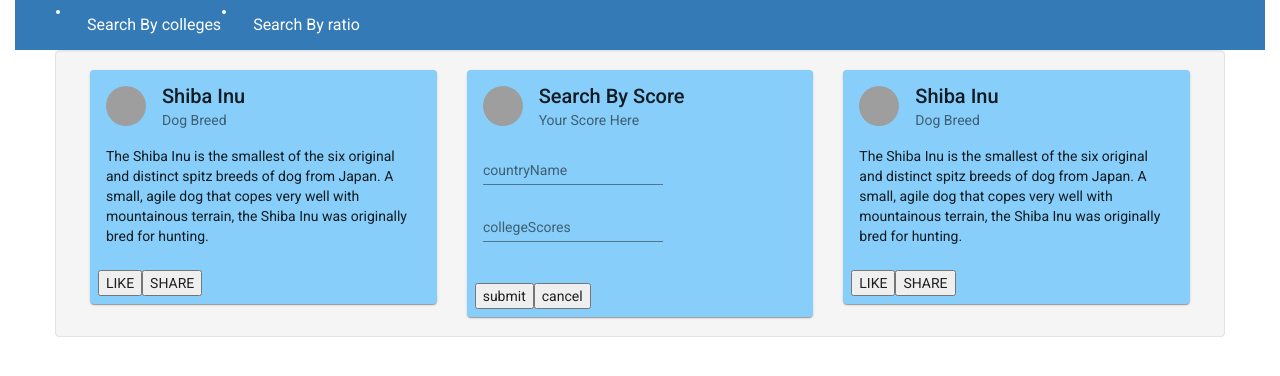
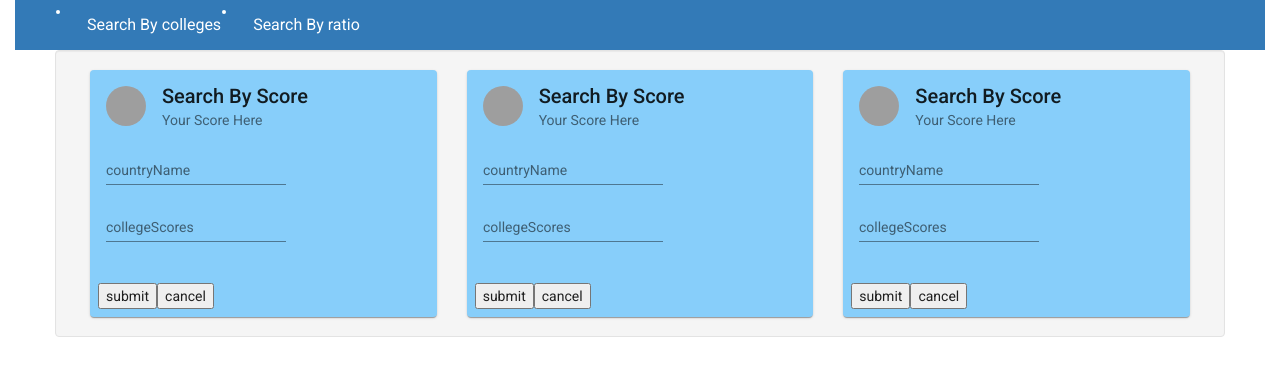
Before and after one commit to TejashreePhaniharam/CitizenServiceApp, an Angular app: page /searchByRatio/searchDynamic in a window 1280 px wide. Shown: the top 376 px of the page. Built offline with nearby package versions, Linux system fonts and the light colour scheme; no server answers; grey boxes are pictures that could not be loaded.

Commit message:
standing list table added

```diff
--- a/src/app/search-dynamic/search-dynamic.component.html
+++ b/src/app/search-dynamic/search-dynamic.component.html
@@ -3,71 +3,66 @@
 
 
   <div class="row well">
-    <div class="col-lg-4">
-    <mat-card class="example-card">
-        <mat-card-header>
-          <div mat-card-avatar class="example-header-image"></div>
-          <mat-card-title>Shiba Inu</mat-card-title>
-          <mat-card-subtitle>Dog Breed</mat-card-subtitle>
-        </mat-card-header>
-
-        <mat-card-content>
-          <p>
-            The Shiba Inu is the smallest of the six original and distinct spitz breeds of dog from Japan.
-            A small, agile dog that copes very well with mountainous terrain, the Shiba Inu was originally
-            bred for hunting.
-          </p>
-        </mat-card-content>
-        <mat-card-actions>
-          <button mat-button>LIKE</button>
-          <button mat-button>SHARE</button>
-        </mat-card-actions>
-      </mat-card>
-    </div>
-    <div class="col-lg-4">
+    <div class="col-lg-4" *ngIf="clicked">
       <mat-card class="example-card">
         <mat-card-header>
           <div mat-card-avatar class="example-header-image"></div>
           <mat-card-title>Search By Score</mat-card-title>
           <mat-card-subtitle>Your Score Here</mat-card-subtitle>
         </mat-card-header>
- <!-- <input type="text" [(ngModel)]='contributorName' [ngModelOptions]="{standalone: true}"  class="form-control" id="inputName"  /> -->
-
         <mat-card-content>
-
           <mat-form-field>
             <input matInput placeholder="countryName" [(ngModel)]="countryName">
           </mat-form-field>
           <mat-form-field>
             <input matInput placeholder="collegeScores" [(ngModel)]="collegeScores">
-
           </mat-form-field>
-
         </mat-card-content>
         <mat-card-actions>
-              <button mat-button (click)= "getByCountryNameCollegeScores(countryName, collegeScores)">submit </button>
+          <button mat-button (click)="getByCountryNameCollegeScores(countryName, collegeScores)">submit </button>
           <button mat-button>cancel</button>
         </mat-card-actions>
       </mat-card>
     </div>
-        <div class="col-lg-4">
+    <div class="col-lg-4" *ngIf="clicked">
       <mat-card class="example-card">
         <mat-card-header>
           <div mat-card-avatar class="example-header-image"></div>
-                  <mat-card-title>Shiba Inu</mat-card-title>
-                  <mat-card-subtitle>Dog Breed</mat-card-subtitle>
+          <mat-card-title>Search By Score</mat-card-title>
+          <mat-card-subtitle>Your Score Here</mat-card-subtitle>
         </mat-card-header>
-
         <mat-card-content>
-                  <p>
-                    The Shiba Inu is the smallest of the six original and distinct spitz breeds of dog from Japan.
-                    A small, agile dog that copes very well with mountainous terrain, the Shiba Inu was originally
-                    bred for hunting.
-                  </p>
+          <mat-form-field>
+            <input matInput placeholder="countryName" [(ngModel)]="countryName">
+          </mat-form-field>
+          <mat-form-field>
+            <input matInput placeholder="collegeScores" [(ngModel)]="collegeScores">
+          </mat-form-field>
         </mat-card-content>
         <mat-card-actions>
-                  <button mat-button>LIKE</button>
-                  <button mat-button>SHARE</button>
+          <button mat-button (click)="getByCountryNameCollegeScores(countryName, collegeScores)">submit </button>
+          <button mat-button>cancel</button>
+        </mat-card-actions>
+      </mat-card>
+    </div>
+    <div class="col-lg-4" *ngIf="clicked">
+      <mat-card class="example-card">
+        <mat-card-header>
+          <div mat-card-avatar class="example-header-image"></div>
+          <mat-card-title>Search By Score</mat-card-title>
+          <mat-card-subtitle>Your Score Here</mat-card-subtitle>
+        </mat-card-header>
+        <mat-card-content>
+          <mat-form-field>
+            <input matInput placeholder="countryName" [(ngModel)]="countryName">
+          </mat-form-field>
+          <mat-form-field>
+            <input matInput placeholder="collegeScores" [(ngModel)]="collegeScores">
+          </mat-form-field>
+        </mat-card-content>
+        <mat-card-actions>
+          <button mat-button (click)="getByCountryNameCollegeScores(countryName, collegeScores)">submit </button>
+          <button mat-button>cancel</button>
         </mat-card-actions>
       </mat-card>
     </div>
@@ -79,13 +74,9 @@
 
 
 
-<div class="row well" *ngIf="datasource1">
-  <table class="table-responsive" mat-table [dataSource]="datasource1"   class="mat-elevation-z8" matSort>
-    <ng-container matColumnDef="_id">
-        <th mat-header-cell *matHeaderCellDef mat-sort-header>Object ID</th>
-        <td mat-cell *matCellDef="let element">{{element._id}}</td>
-        <br>
-    </ng-container>
+  <div class="row well" *ngIf="datasource">
+    <table class="table-responsive" mat-table [dataSource]="datasource" class="mat-elevation-z8" matSort>
+
 
       <ng-container matColumnDef="categoryName">
         <th mat-header-cell *matHeaderCellDef mat-sort-header>Category Name</th>
--- a/src/app/search-dynamic/search-dynamic.component.ts
+++ b/src/app/search-dynamic/search-dynamic.component.ts
@@ -20,8 +20,8 @@ export class SearchDynamicComponent implements OnInit {
   colleges1:Colleges[];
   colleges:Colleges[];
   scoresBycountry:Colleges[];
-  tableColumns  :  string[] = ['_id','categoryName','collegeScores','collegeUrl', 'collegeScholarships', 'countryName', 'internationalStudentsRatio'];
-  datasource1;
+  tableColumns  :  string[] = ['categoryName','collegeScores','collegeUrl', 'collegeScholarships', 'countryName', 'internationalStudentsRatio'];
+  datasource;
   @ViewChild(MatSort) sort: MatSort;
   @ViewChild(MatPaginator) paginator: MatPaginator;
   @ViewChild(MatTable,{static:true}) table: MatTable<any>;
@@ -55,6 +55,8 @@ export class SearchDynamicComponent implements OnInit {
   localCampusInfo: string;    //categoryPage news
   alumniInfo: string;   //categoryPage pictures
   prospectus: string;// subCategoryPage pictures
+
+  clicked:boolean=true;
    constructor(private route:ActivatedRoute,
      private studentservice:StudentServiceService){
       this.colleges1= this.colleges
@@ -84,32 +86,30 @@ export class SearchDynamicComponent implements OnInit {
  getByCountryNameCollegeScores(countryName:string, collegeScores:Number)
  {
 
-
   this.studentservice.getByCountryNameCollegeScores(countryName, collegeScores).subscribe(data => {
-    this.datasource1 = new MatTableDataSource(data);
+    this.datasource = new MatTableDataSource(data);
     if (this.sort) // check it is defined.
     {
-        this.datasource1.sort = this.sort;
-        this.datasource1.paginator = this.paginator;
+        this.datasource.sort = this.sort;
+        this.datasource.paginator = this.paginator;
     }
   });
 
+ }
 
 
-// console.log("hello babu:  "+countryName);
-// console.log("hello babu:  "+collegeScores);
-//      this.studentservice.getByCountryNameCollegeScores(countryName, collegeScores)
-//      .subscribe((collegeData)=>this.scoresBycountry = collegeData);
-//      this.datasource1 = new MatTableDataSource(this.scoresBycountry);
-//      if (this.datasource1 == null){
-//           console.log("scores are empty");
-//      }
-//      if (this.sort) // check it is defined.
-//      {
-//          this.datasource1.sort = this.sort;
-//          this.datasource1.paginator = this.paginator;
-//      }
+ getByCountryNameCollegeStanding(countryName:string, collegeScores:Number)
+ {
 
-//  }
+  this.studentservice.getByCountryNameCollegeScores(countryName, collegeScores).subscribe(data => {
+    this.datasource = new MatTableDataSource(data);
+    if (this.sort) // check it is defined.
+    {
+        this.datasource.sort = this.sort;
+        this.datasource.paginator = this.paginator;
+    }
+  });
+
  }
+
 }
--- a/src/app/student-service.service.ts
+++ b/src/app/student-service.service.ts
@@ -52,12 +52,10 @@ export class StudentServiceService {
                       );
     }
     public getByCountryNameCollegeScores(countryName:string, collegeScores:Number): Observable<Colleges[]>{
-      console.log("actual service call :  "+countryName);
-      console.log("hello babu:  "+collegeScores);
-      var sam = this.countryNameCollegeScoresUrl + "/"+ countryName + "/" + collegeScores;
-      console.log("actaul url:  "+sam);
-      console.log("in service call of cntry and scores"+this.countryNameCollegeScoresUrl)
-      return this._http.get(sam)
+
+      var collgescores = this.countryNameCollegeScoresUrl + "/"+ countryName + "/" + collegeScores;
+
+      return this._http.get(collgescores)
                        .pipe(
                          map(college => this.colleges = college.json()
                        ),
```
Lines whose indentation alone changed are shown as unchanged.
